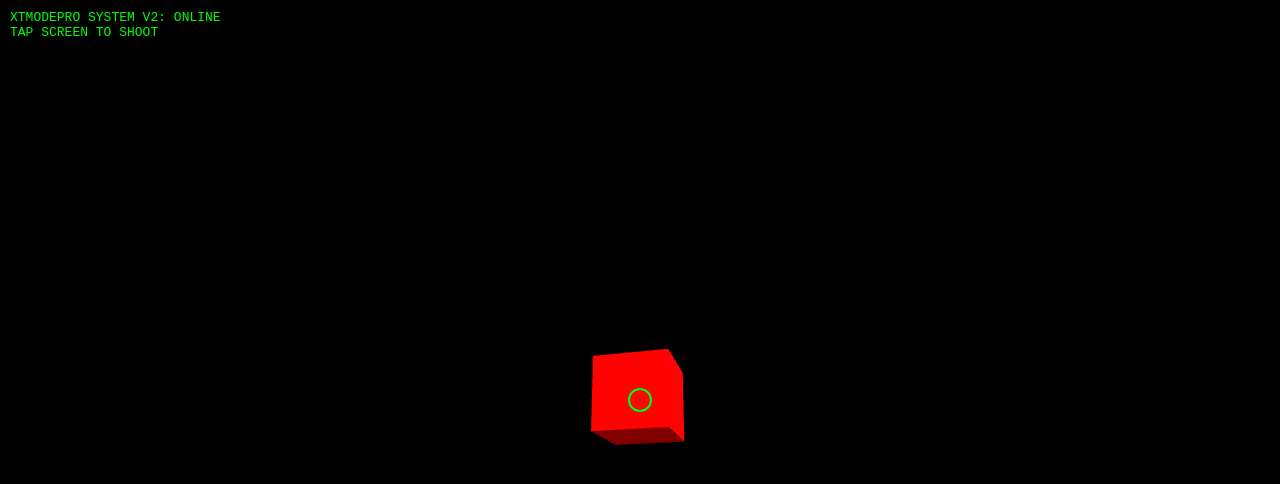
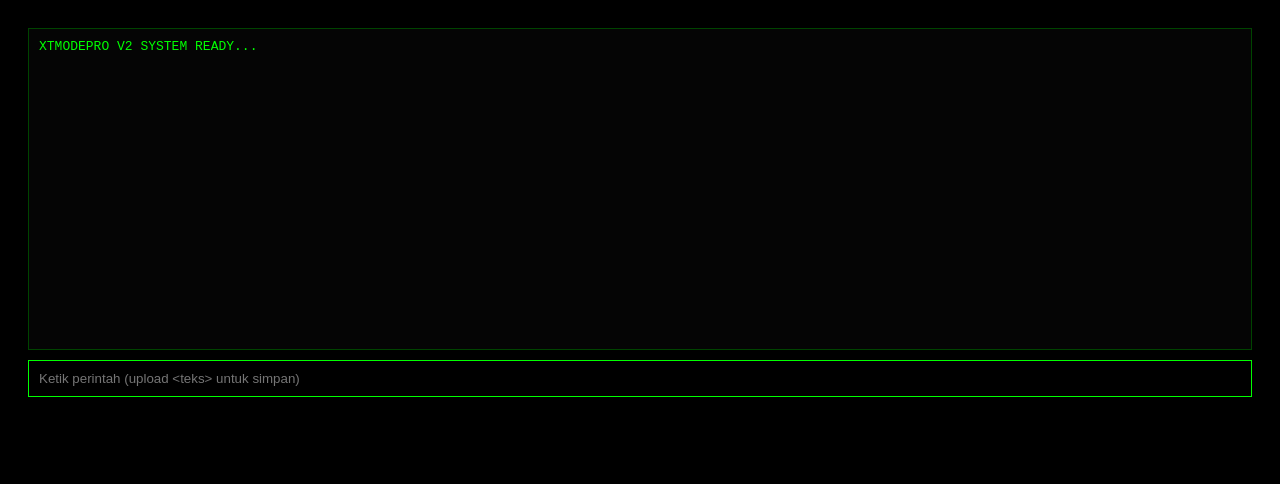
Before and after one commit to NantaXT/Tools, a plain HTML site: page index.html in a window 1280 px wide. Drawn offline with nearby package versions, Linux system fonts and the light colour scheme.

Commit message:
Update index.html

```diff
--- a/index.html
+++ b/index.html
@@ -2,84 +2,53 @@
 <html lang="id">
 <head>
     <meta charset="UTF-8">
-    <meta name="viewport" content="width=device-width, initial-scale=1.0, maximum-scale=1.0, user-scalable=no">
-    <title>XTMODEPRO MOBILE ENGINE</title>
+    <meta name="viewport" content="width=device-width, initial-scale=1.0">
+    <title>XTMODEPRO MASTER PANEL</title>
     <style>
-        body { margin: 0; overflow: hidden; background: #000; touch-action: none; }
-        #overlay { position: absolute; top: 10px; left: 10px; color: #0f0; font-family: monospace; pointer-events: none; text-shadow: 2px 2px #000; }
-        #crosshair { position: absolute; top: 50%; left: 50%; width: 20px; height: 20px; border: 2px solid #0f0; border-radius: 50%; transform: translate(-50%, -50%); pointer-events: none; }
+        body { background: #000; color: #0f0; font-family: monospace; padding: 20px; }
+        #log { height: 300px; border: 1px solid #040; overflow-y: auto; margin-bottom: 10px; padding: 10px; background: #050505; }
+        input { background: #000; border: 1px solid #0f0; color: #0f0; width: 100%; padding: 10px; box-sizing: border-box; }
+        .info { color: #0ff; }
     </style>
 </head>
 <body>
-    <div id="overlay">XTMODEPRO SYSTEM V2: ONLINE<br>TAP SCREEN TO SHOOT</div>
-    <div id="crosshair"></div>
+    <div id="log">XTMODEPRO V2 SYSTEM READY...</div>
+    <input type="text" id="cmd" placeholder="Ketik perintah (upload <teks> untuk simpan)">
 
-    <script src="https://cdnjs.cloudflare.com/ajax/libs/three.js/r128/three.min.js"></script>
     <script>
-        // ERROR_HANDLING_INIT
-        try {
-            const scene = new THREE.Scene();
-            const camera = new THREE.PerspectiveCamera(75, window.innerWidth / window.innerHeight, 0.1, 1000);
-            const renderer = new THREE.WebGLRenderer({ antialias: true });
-            renderer.setSize(window.innerWidth, window.innerHeight);
-            renderer.setPixelRatio(window.devicePixelRatio);
-            document.body.appendChild(renderer.domElement);
+        const logBox = document.getElementById('log');
+        const cmdInput = document.getElementById('cmd');
+        const GAS_URL = "URL_GOOGLE_SCRIPT_ANDA_DI_SINI"; // GANTI DENGAN URL DEPLOY ANDA
 
-            // Lighting Engine
-            const ambient = new THREE.AmbientLight(0xffffff, 0.5);
-            scene.add(ambient);
-            const point = new THREE.PointLight(0xffffff, 1);
-            point.position.set(5, 5, 5);
-            scene.add(point);
+        async function sendData(command, content) {
+            logBox.innerHTML += `<div>[SYSTEM] Sending data to Cloud...</div>`;
+            try {
+                const response = await fetch(GAS_URL, {
+                    method: 'POST',
+                    body: JSON.stringify({ command: command, content: content })
+                });
+                const result = await response.text();
+                logBox.innerHTML += `<div class="info">[CLOUD] Response: ${result}</div>`;
+            } catch (err) {
+                logBox.innerHTML += `<div style="color:red">[ERROR] Connection Failed: ${err.message}</div>`;
+            }
+        }
 
-            // Target (Enemy)
-            const geometry = new THREE.BoxGeometry(1, 1, 1);
-            const material = new THREE.MeshStandardMaterial({ color: 0xff0000, wireframe: false });
-            const target = new THREE.Mesh(geometry, material);
-            target.position.z = -5;
-            scene.add(target);
+        cmdInput.addEventListener('keydown', async (e) => {
+            if (e.key === 'Enter') {
+                const val = cmdInput.value;
+                const parts = val.split(' ');
 
-            camera.position.z = 2;
-
-            // XTMODEPRO MOBILE BOT LOGIC
-            const bot = {
-                aim: function() {
-                    target.rotation.x += 0.02;
-                    target.rotation.y += 0.02;
+                if (parts[0] === 'upload') {
+                    const dataToSave = parts.slice(1).join(' ');
+                    await sendData('UPLOAD_DATA', dataToSave);
+                } else {
+                    logBox.innerHTML += `<div>xtmodepro@master:~$ ${val}</div>`;
                 }
-            };
-
-            // MOBILE TOUCH HANDLER
-            window.addEventListener('touchstart', (e) => {
-                try {
-                    // Logic: Tembak saat layar disentuh
-                    target.material.color.setHex(0x00ff00);
-                    setTimeout(() => {
-                        target.material.color.setHex(0xff0000);
-                        target.position.x = (Math.random() - 0.5) * 4;
-                        target.position.y = (Math.random() - 0.5) * 4;
-                    }, 100);
-                } catch (err) { console.error("TouchError: " + err); }
-            });
-
-            // RENDER LOOP
-            function animate() {
-                requestAnimationFrame(animate);
-                bot.aim();
-                renderer.render(scene, camera);
+                cmdInput.value = '';
+                logBox.scrollTop = logBox.scrollHeight;
             }
-            animate();
-
-            // RESPONSIVE RESIZE
-            window.addEventListener('resize', () => {
-                camera.aspect = window.innerWidth / window.innerHeight;
-                camera.updateProjectionMatrix();
-                renderer.setSize(window.innerWidth, window.innerHeight);
-            });
-
-        } catch (fatal) {
-            document.getElementById('overlay').innerHTML = "SYSTEM_CRITICAL_ERROR: " + fatal.message;
-        }
+        });
     </script>
 </body>
 </html>
```
